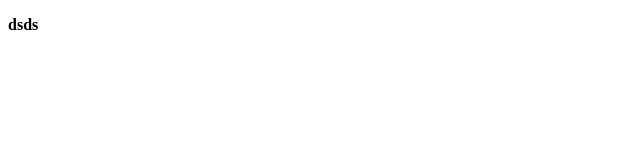
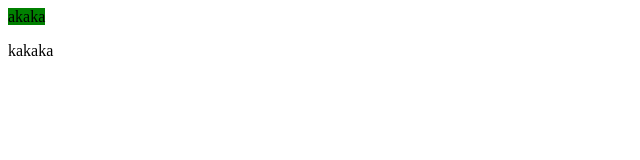
Before and after one commit to Pedro-hotz/Estudo-js, a plain HTML site: page g2/index.html in a window 1280 px wide. Shown: the whole page, without its empty margins (0-640 px from the left). Drawn offline with Linux system fonts and the light colour scheme.

Commit message:
Fazendo revisão 8

```diff
--- a/g2/index.html
+++ b/g2/index.html
@@ -1,18 +1,29 @@
 <!DOCTYPE html>
 <html lang="en">
+
 <head>
     <meta charset="UTF-8">
     <meta name="viewport" content="width=device-width, initial-scale=1.0">
     <title>Document</title>
 </head>
-<body onload="troca()"> <!-- Ao terminar de carregar o elemento, ele chama a função que faz ficar negrito -->
-<p>dsds</p>
+
+<body onload="muda()">
+
+    <span>
+        akaka
+    </span>
+    <p>kakaka</p>
+
 
     <script>
-        function troca(){
-            document.body.style.fontWeight = 'bold' // indica o "caminho"
+        function muda() {
+            let spans = document.querySelectorAll('span')
+
+            spans.forEach(sp => {
+                sp.style.backgroundColor = 'green'
+            })
         }
     </script>
+</body>
 
-</body>
 </html>
```
Also changed, not shown: 1 other file.
